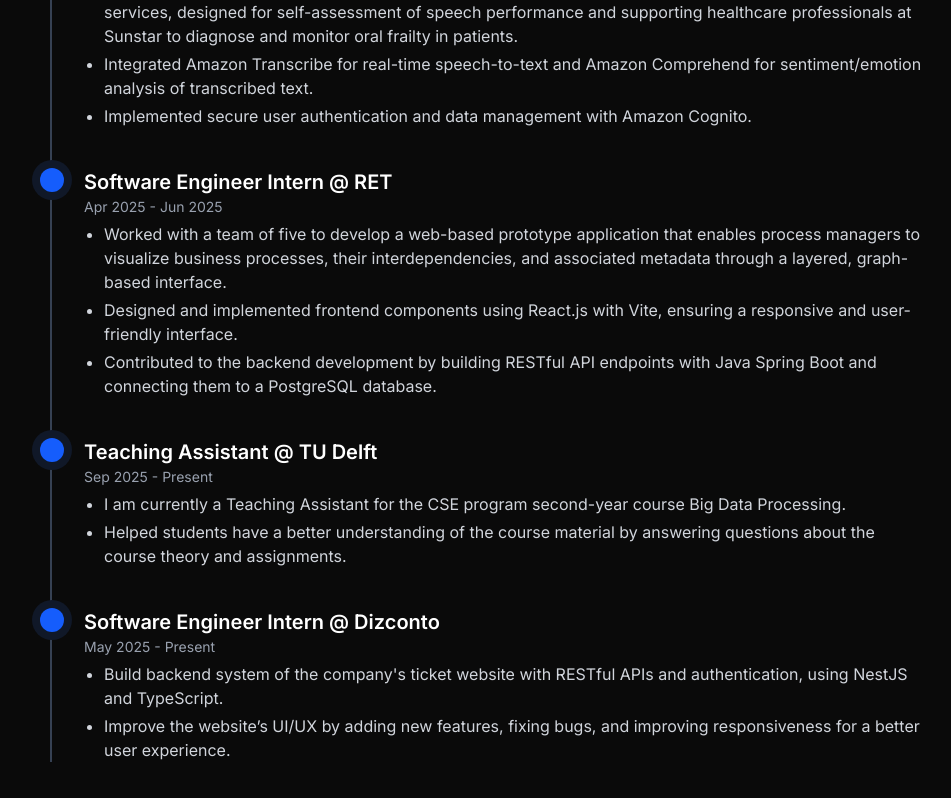
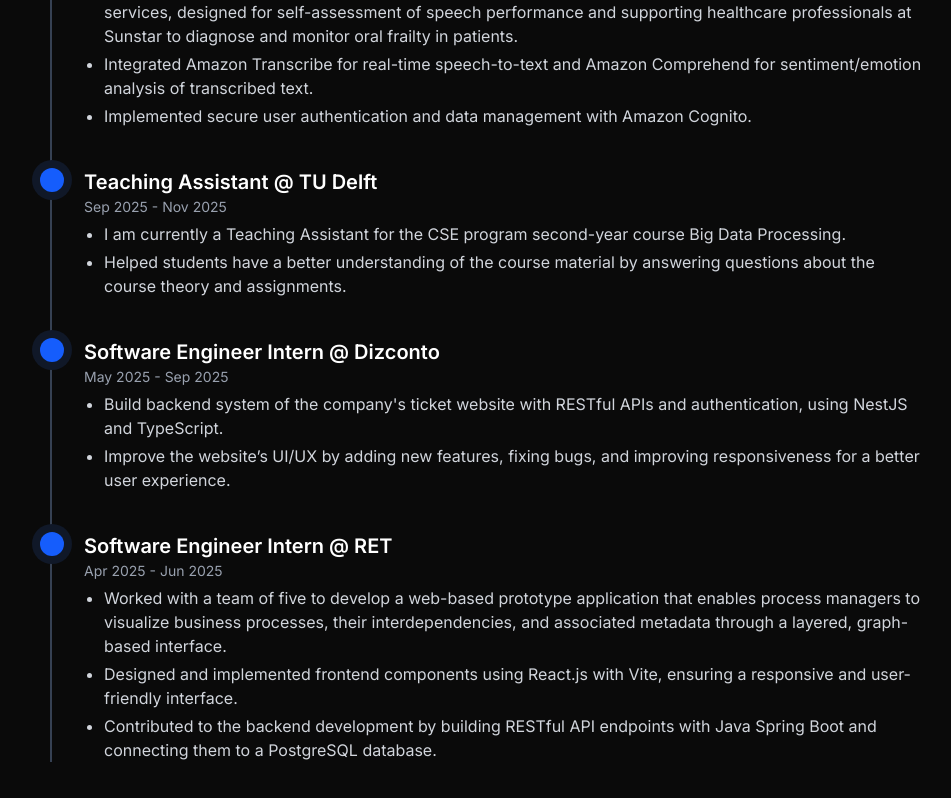
Before and after one commit to caominhnguyen05/caominh-portfolio, a Next.js app: page / in a window 1280 px wide. Shown: the part 2066-2864 px from the top of the page, without its empty margins (158-1109 px from the left). Built offline with nearby package versions, Linux system fonts and the light colour scheme.

Commit message:
Update experience time

```diff
--- a/src/app/components/experience.tsx
+++ b/src/app/components/experience.tsx
@@ -34,19 +34,9 @@
       ],
     },
     {
-      role: "Software Engineer Intern",
-      company: "RET",
-      period: "Apr 2025 - Jun 2025",
-      description: [
-        "Worked with a team of five to develop a web-based prototype application that enables process managers to visualize business processes, their interdependencies, and associated metadata through a layered, graph-based interface.",
-        "Designed and implemented frontend components using React.js with Vite, ensuring a responsive and user-friendly interface.",
-        "Contributed to the backend development by building RESTful API endpoints with Java Spring Boot and connecting them to a PostgreSQL database.",
-      ],
-    },
-    {
       role: "Teaching Assistant",
       company: "TU Delft",
-      period: "Sep 2025 - Present",
+      period: "Sep 2025 - Nov 2025",
       description: [
         "I am currently a Teaching Assistant for the CSE program second-year course Big Data Processing.",
         "Helped students have a better understanding of the course material by answering questions about the course theory and assignments.",
@@ -55,10 +45,20 @@
     {
       role: "Software Engineer Intern",
       company: "Dizconto",
-      period: "May 2025 - Present",
+      period: "May 2025 - Sep 2025",
       description: [
         "Build backend system of the company's ticket website with RESTful APIs and authentication, using NestJS and TypeScript.",
         "Improve the website’s UI/UX by adding new features, fixing bugs, and improving responsiveness for a better user experience.",
+      ],
+    },
+    {
+      role: "Software Engineer Intern",
+      company: "RET",
+      period: "Apr 2025 - Jun 2025",
+      description: [
+        "Worked with a team of five to develop a web-based prototype application that enables process managers to visualize business processes, their interdependencies, and associated metadata through a layered, graph-based interface.",
+        "Designed and implemented frontend components using React.js with Vite, ensuring a responsive and user-friendly interface.",
+        "Contributed to the backend development by building RESTful API endpoints with Java Spring Boot and connecting them to a PostgreSQL database.",
       ],
     },
   ];
```
